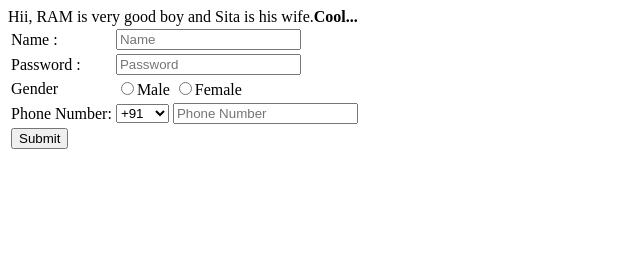
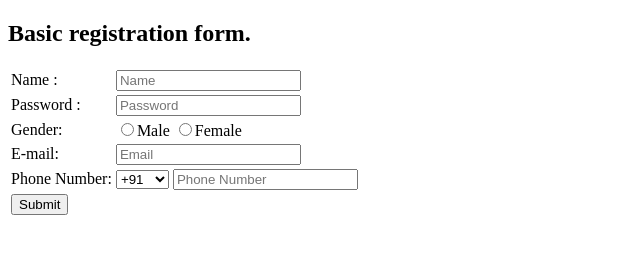
Before and after one commit to kalaEshwarsai/Registration_Form, a plain HTML site: page index.html in a window 1280 px wide. Shown: the whole page, without its empty margins (0-640 px from the left). Drawn offline with Linux system fonts and the light colour scheme.

Commit message:
Commiting index file

```diff
--- a/index.html
+++ b/index.html
@@ -4,7 +4,7 @@
           <title> Registration form </title>
         </head>
     <body>
-           Hii, RAM is very good boy and Sita is his wife.<b>Cool...</b>
+         <h2>Basic registration form.</h2>
          <form>
                <table>
                   <tr>
@@ -20,10 +20,14 @@
                      <td><input type="Password" placeholder="Password" name="">
                   </tr>
                   <tr>
-                     <td>Gender</td>
+                     <td>Gender:</td>
                      <td><input type="radio" name="Gender">Male
                          <input type="radio" name="Gender">Female
                     </td>
+                  </tr>
+                  <tr>
+                      <td>E-mail:</td>
+                      <td><input type="text" placeholder="Email" nmae="">  </td>
                   </tr>
                   <tr>
                      <td>Phone Number:</td>
```
